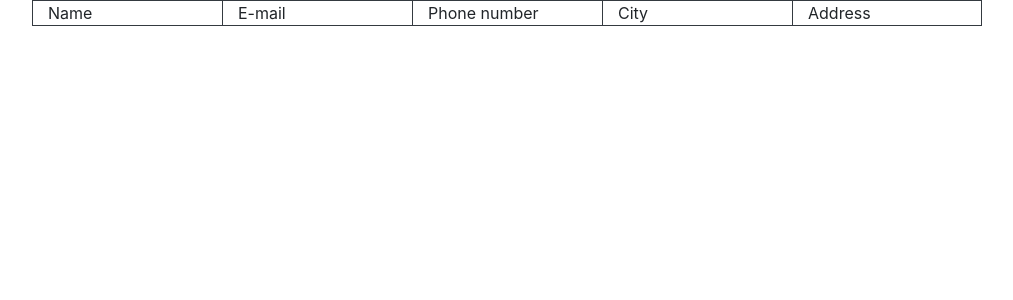
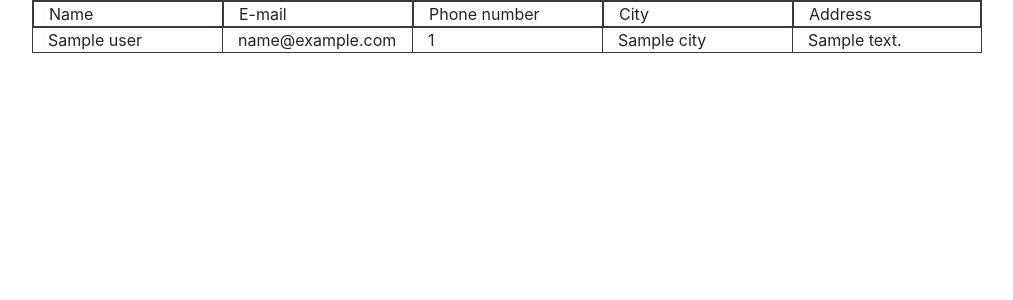
Before and after one commit to nikalas004/phpexercise, a PHP site: template templates/users.phtml in a window 1280 px wide. Shown: the top 300 px of the page, without its empty margins (133-1146 px from the left). Run offline with PHP 8.4, Linux system fonts and the light colour scheme; the template is opened without the code that fills it: most values are stand-ins (such as "Sample title", 1, 10 or a date in 2020).

Commit message:
Show users
add user model and repository methods to show all users from database
add users page and some styling

```diff
--- a/controllers/RouteController.php
+++ b/controllers/RouteController.php
@@ -8,6 +8,7 @@ class RouteController
     }
 
     public function users($params) {
+        $users = User::getAllUsers();
         require 'templates/users.phtml';
     }
 }
--- /dev/null
+++ b/static/css/users.css
@@ -0,0 +1,3 @@
+.border-plus {
+    border-width: 2px !important;
+}
--- a/templates/users.phtml
+++ b/templates/users.phtml
@@ -4,26 +4,48 @@
     <meta charset="UTF-8">
     <title>Users</title>
     <link rel="stylesheet" href="https://stackpath.bootstrapcdn.com/bootstrap/4.5.0/css/bootstrap.min.css" integrity="sha384-9aIt2nRpC12Uk9gS9baDl411NQApFmC26EwAOH8WgZl5MYYxFfc+NcPb1dKGj7Sk" crossorigin="anonymous">
+    <link rel="stylesheet" type="text/css" href="static/css/users.css">
 </head>
 <body>
     <div class="container">
         <div class="row justify-content-md-center">
-            <div class="col-2 border border-dark border-right-0">
+            <div class="col-2 border border-plus border-dark border-right-0">
                 Name
             </div>
-            <div class="col-2 border border-dark border-right-0">
+            <div class="col-2 border border-plus border-dark border-right-0">
                 E-mail
             </div>
-            <div class="col-2 border border-dark border-right-0">
+            <div class="col-2 border border-plus border-dark border-right-0">
                 Phone number
             </div>
-            <div class="col-2 border border-dark border-right-0">
+            <div class="col-2 border border-plus border-dark border-right-0">
                 City
             </div>
-            <div class="col-2 border border-dark">
+            <div class="col-2 border border-plus border-dark">
                 Address
             </div>
         </div>
+        <?php
+            foreach($users as $user) {
+                echo '<div class="row justify-content-md-center">
+                    <div class="col-2 border border-dark border-right-0 border-top-0">' .
+                     $user->getName() .
+                    '</div>
+                    <div class="col-2 border border-dark border-right-0 border-top-0">' .
+                    $user->getEmail() .
+                    '</div>
+                    <div class="col-2 border border-dark border-right-0 border-top-0">' .
+                    $user->getNumber() .
+                    '</div>
+                    <div class="col-2 border border-dark border-right-0 border-top-0">' .
+                    $user->getCity() .
+                    '</div>
+                    <div class="col-2 border border-dark border-top-0">' .
+                    $user->getAddress() .
+                    '</div>
+                    </div>';
+            }
+        ?>
     </div>
 </body>
 </html>
```
Also changed, not shown: models/User.php (+9 -0 lines), repositories/UserRepository.php (renamed from repositorys/UserRepository.php, +8 -0 lines), repositories/ConnectDB.php (renamed from repositorys/ConnectDB.php).
